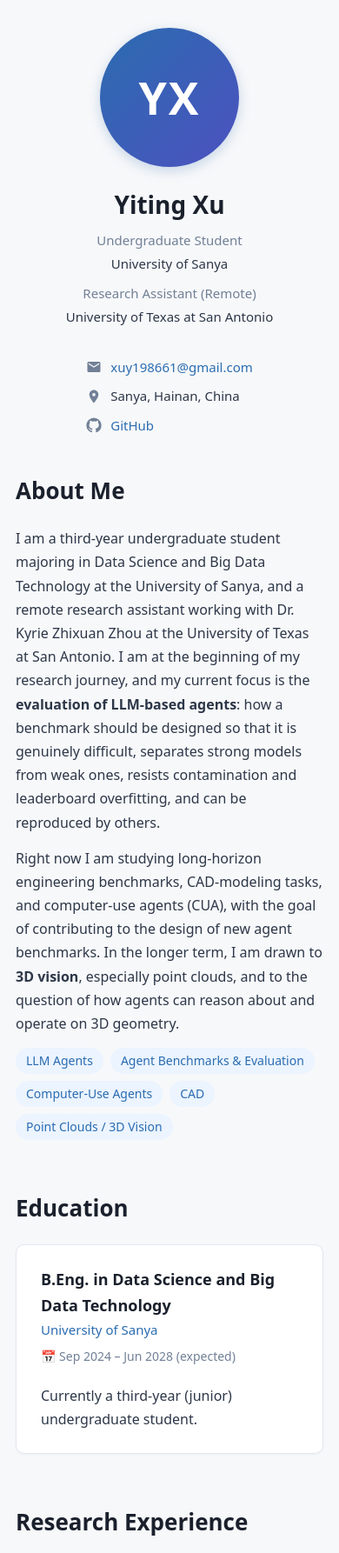
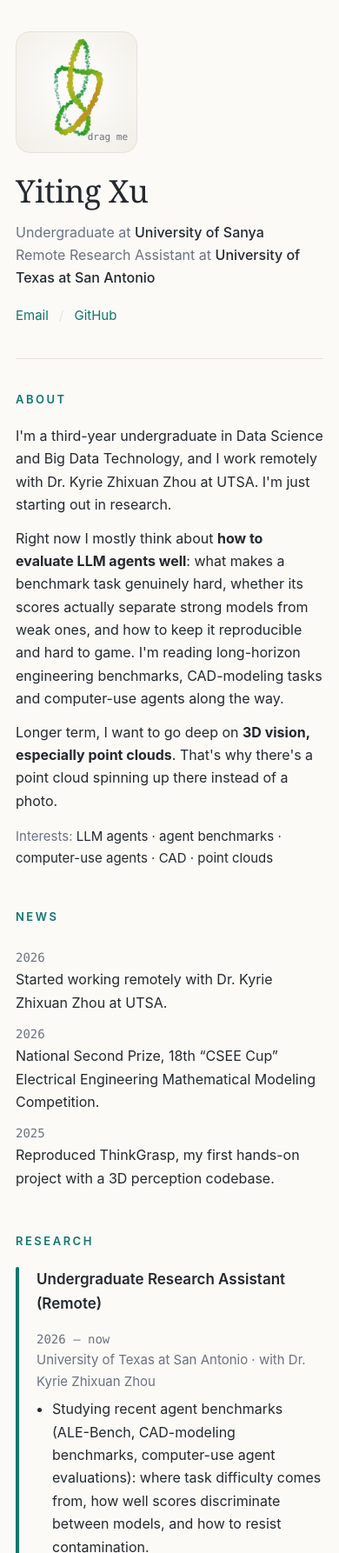
Before and after one commit to lizyxu/lizyxu.github.io, a plain HTML site: page index.html in a window 390 px wide. Shown: the top 1786 px of the page at 87% size. Drawn offline with Linux system fonts and the light colour scheme.

Commit message:
Add files via upload

```diff
--- a/index.html
+++ b/index.html
@@ -4,276 +4,284 @@
   <meta charset="UTF-8">
   <meta name="viewport" content="width=device-width, initial-scale=1.0">
   <title>Yiting Xu</title>
-  <meta name="description" content="Yiting Xu — undergraduate student at University of Sanya, interested in LLM agent evaluation and 3D vision.">
+  <meta name="description" content="Yiting Xu — undergraduate at University of Sanya, remote research assistant at UTSA. LLM agent evaluation, 3D vision.">
   <style>
     :root {
-      --bg: #f7f8fa;
-      --card: #ffffff;
-      --text: #2d3748;
-      --muted: #718096;
-      --heading: #1a202c;
-      --accent: #2b6cb0;
-      --accent-soft: #ebf4ff;
-      --border: #e2e8f0;
+      --bg: #fbfaf7;
+      --text: #24292f;
+      --muted: #6b7280;
+      --line: #e7e3da;
+      --accent: #0f766e;
+      --accent-2: #d97706;
     }
     * { box-sizing: border-box; margin: 0; padding: 0; }
-    html { scroll-behavior: smooth; }
     body {
-      font-family: "Noto Sans", "Open Sans", -apple-system, BlinkMacSystemFont, "Segoe UI", Roboto, "Helvetica Neue", Arial, sans-serif;
       background: var(--bg);
       color: var(--text);
-      line-height: 1.7;
+      font-family: -apple-system, BlinkMacSystemFont, "Segoe UI", "Helvetica Neue", Arial, sans-serif;
       font-size: 16px;
+      line-height: 1.65;
     }
-    a { color: var(--accent); text-decoration: none; }
-    a:hover { text-decoration: underline; }
+    a { color: var(--accent); text-decoration: none; border-bottom: 1px solid transparent; }
+    a:hover { border-bottom-color: var(--accent); }
+    .wrap { max-width: 820px; margin: 0 auto; padding: 64px 24px 40px; }
 
-    .layout {
+    /* ---------- Header ---------- */
+    header {
       display: grid;
-      grid-template-columns: 300px 1fr;
-      max-width: 1120px;
-      margin: 0 auto;
-      gap: 48px;
-      padding: 56px 24px;
+      grid-template-columns: 1fr 200px;
+      gap: 40px;
+      align-items: center;
+      padding-bottom: 36px;
+      border-bottom: 1px solid var(--line);
+    }
+    .name {
+      font-family: Georgia, "Times New Roman", serif;
+      font-size: 44px; font-weight: 400; letter-spacing: -0.5px; line-height: 1.1;
+    }
+    .name .zh { font-size: 22px; color: var(--muted); margin-left: 10px; letter-spacing: 2px; }
+    .tagline { margin-top: 14px; color: var(--muted); }
+    .tagline b { color: var(--text); font-weight: 500; }
+    .links { margin-top: 18px; font-size: 15px; }
+    .links a { margin-right: 4px; }
+    .links .sep { color: var(--line); margin: 0 8px; }
+
+    /* point-cloud "avatar" */
+    .cloud-box {
+      width: 200px; height: 200px; border-radius: 16px;
+      background: radial-gradient(circle at 50% 45%, #ffffff 0%, #f1eee6 100%);
+      border: 1px solid var(--line);
+      position: relative; overflow: hidden;
+    }
+    .cloud-box canvas { width: 100%; height: 100%; display: block; }
+    .cloud-box img { width: 100%; height: 100%; object-fit: cover; }
+    .cloud-cap {
+      position: absolute; bottom: 8px; right: 10px;
+      font-size: 11px; color: var(--muted); font-family: ui-monospace, Menlo, monospace;
     }
 
-    /* ---------- Sidebar ---------- */
-    .sidebar {
-      position: sticky;
-      top: 56px;
-      align-self: start;
-      text-align: center;
+    /* ---------- Sections ---------- */
+    section { padding: 36px 0 8px; }
+    h2 {
+      font-size: 13px; text-transform: uppercase; letter-spacing: 2.5px;
+      color: var(--accent); font-weight: 600; margin-bottom: 18px;
     }
-    .avatar {
-      width: 160px; height: 160px;
-      border-radius: 50%;
-      margin: 0 auto 20px;
-      background: linear-gradient(135deg, #2b6cb0, #4c51bf);
-      color: #fff;
-      display: flex; align-items: center; justify-content: center;
-      font-size: 52px; font-weight: 600; letter-spacing: 2px;
-      overflow: hidden;
-      box-shadow: 0 4px 14px rgba(43,108,176,.25);
-    }
-    .avatar img { width: 100%; height: 100%; object-fit: cover; }
-    .sidebar h1 { font-size: 28px; color: var(--heading); font-weight: 700; }
-    .sidebar .role { color: var(--muted); margin-top: 4px; font-size: 15px; }
-    .sidebar .affil { margin-top: 2px; font-size: 15px; }
-    .links { list-style: none; margin-top: 24px; text-align: left; display: inline-block; }
-    .links li { margin: 8px 0; font-size: 15px; display: flex; align-items: center; gap: 10px; }
-    .links svg { width: 18px; height: 18px; fill: var(--muted); flex-shrink: 0; }
-    .nav { margin-top: 28px; border-top: 1px solid var(--border); padding-top: 20px; }
-    .nav a { display: block; color: var(--muted); padding: 4px 0; font-size: 15px; }
-    .nav a:hover { color: var(--accent); text-decoration: none; }
+    p + p { margin-top: 12px; }
+    .interests { margin-top: 16px; font-size: 15px; color: var(--muted); }
+    .interests span { color: var(--text); }
 
-    /* ---------- Main ---------- */
-    section { margin-bottom: 56px; scroll-margin-top: 32px; }
-    section h2 {
-      font-size: 30px; color: var(--heading); font-weight: 700;
-      margin-bottom: 20px;
-    }
-    .about p { margin-bottom: 14px; }
-    .tags { display: flex; flex-wrap: wrap; gap: 8px; margin-top: 8px; }
-    .tag {
-      background: var(--accent-soft); color: var(--accent);
-      font-size: 14px; padding: 3px 12px; border-radius: 999px;
+    /* news */
+    .news { list-style: none; }
+    .news li { display: grid; grid-template-columns: 90px 1fr; gap: 12px; padding: 5px 0; }
+    .news time { color: var(--muted); font-family: ui-monospace, Menlo, monospace; font-size: 14px; padding-top: 2px; }
+
+    /* entries */
+    .entry { display: grid; grid-template-columns: 4px 1fr; gap: 20px; margin-bottom: 28px; }
+    .entry .bar { background: var(--line); border-radius: 2px; }
+    .entry.current .bar { background: var(--accent); }
+    .entry-head { display: flex; justify-content: space-between; align-items: baseline; gap: 16px; flex-wrap: wrap; }
+    .entry h3 { font-size: 17px; font-weight: 600; }
+    .entry .when { color: var(--muted); font-size: 14px; font-family: ui-monospace, Menlo, monospace; white-space: nowrap; }
+    .entry .where { color: var(--muted); font-size: 15px; margin-bottom: 6px; }
+    .entry ul { margin: 6px 0 0 18px; }
+    .entry li { margin: 3px 0; }
+
+    /* honors */
+    .honors { list-style: none; }
+    .honors li { display: grid; grid-template-columns: 56px 1fr; gap: 12px; padding: 8px 0; border-top: 1px dashed var(--line); }
+    .honors li:first-child { border-top: none; }
+    .honors .yr { color: var(--muted); font-family: ui-monospace, Menlo, monospace; font-size: 14px; padding-top: 2px; }
+    .honors .prize { font-weight: 600; }
+    .honors .prize.top { color: var(--accent-2); }
+
+    footer {
+      margin-top: 48px; padding-top: 20px; border-top: 1px solid var(--line);
+      color: var(--muted); font-size: 13px; display: flex; justify-content: space-between;
     }
 
-    .card {
-      background: var(--card);
-      border: 1px solid var(--border);
-      border-radius: 10px;
-      padding: 24px 28px;
-      margin-bottom: 20px;
-      box-shadow: 0 1px 3px rgba(0,0,0,.04);
-    }
-    .card h3 { font-size: 18px; color: var(--heading); font-weight: 600; }
-    .card .org { color: var(--accent); font-weight: 500; font-size: 15px; }
-    .card .date {
-      display: inline-block; color: var(--muted); font-size: 14px;
-      margin: 6px 0 12px;
-    }
-    .card .date::before { content: "📅 "; }
-    .card p { margin-top: 8px; }
-    .card ul { margin: 8px 0 0 20px; }
-    .card li { margin: 4px 0; }
-    .label { font-weight: 600; color: var(--heading); }
-
-    .honors { list-style: none; }
-    .honors li {
-      display: grid; grid-template-columns: 70px 1fr; gap: 16px;
-      padding: 14px 0; border-bottom: 1px solid var(--border);
-    }
-    .honors li:last-child { border-bottom: none; }
-    .honors .year { color: var(--muted); font-size: 14px; padding-top: 2px; }
-    .honors .prize { font-weight: 600; color: var(--heading); }
-    .honors .event { display: block; font-size: 15px; }
-
-    footer { color: var(--muted); font-size: 13px; text-align: center; padding: 8px 0 40px; }
-
-    @media (max-width: 860px) {
-      .layout { grid-template-columns: 1fr; gap: 32px; padding: 32px 18px; }
-      .sidebar { position: static; }
-      .nav { display: none; }
-      section h2 { font-size: 26px; }
-      .honors li { grid-template-columns: 1fr; gap: 2px; }
+    @media (max-width: 680px) {
+      .wrap { padding: 36px 18px; }
+      header { grid-template-columns: 1fr; gap: 24px; }
+      .cloud-box { width: 140px; height: 140px; order: -1; }
+      .name { font-size: 36px; }
+      .news li { grid-template-columns: 1fr; gap: 0; }
     }
   </style>
 </head>
 <body>
-  <div class="layout">
+  <div class="wrap">
 
-    <!-- ================= Sidebar ================= -->
-    <aside class="sidebar">
-      <!-- 有照片后：把照片命名为 avatar.jpg 放在同目录，并把下面的 YX 换成 <img src="avatar.jpg" alt="Yiting Xu"> -->
-      <div class="avatar">YX</div>
-      <h1>Yiting Xu</h1>
-      <div class="role">Undergraduate Student</div>
-      <div class="affil">University of Sanya</div>
-      <div class="role" style="margin-top:8px">Research Assistant (Remote)</div>
-      <div class="affil">University of Texas at San Antonio</div>
+    <header>
+      <div>
+        <h1 class="name">Yiting Xu</h1>
+        <p class="tagline">
+          Undergraduate at <b>University of Sanya</b><br>
+          Remote Research Assistant at <b>University of Texas at San Antonio</b>
+        </p>
+        <div class="links">
+          <a href="mailto:xuy198661@gmail.com">Email</a><span class="sep">/</span>
+          <a href="https://github.com/yitingxu">GitHub</a>
+          <!-- TODO：确认 OpenReview ID 后取消注释
+          <span class="sep">/</span><a href="https://openreview.net/profile?id=~Yiting_Xu1">OpenReview</a>
+          -->
+        </div>
+      </div>
 
-      <ul class="links">
-        <li>
-          <svg viewBox="0 0 24 24"><path d="M20 4H4a2 2 0 0 0-2 2v12a2 2 0 0 0 2 2h16a2 2 0 0 0 2-2V6a2 2 0 0 0-2-2zm0 4-8 5-8-5V6l8 5 8-5v2z"/></svg>
-          <a href="mailto:xuy198661@gmail.com">xuy198661@gmail.com</a>
-        </li>
-        <li>
-          <svg viewBox="0 0 24 24"><path d="M12 2C8.1 2 5 5.1 5 9c0 5.2 7 13 7 13s7-7.8 7-13c0-3.9-3.1-7-7-7zm0 9.5A2.5 2.5 0 1 1 12 6.5a2.5 2.5 0 0 1 0 5z"/></svg>
-          <span>Sanya, Hainan, China</span>
-        </li>
-        <li>
-          <svg viewBox="0 0 24 24"><path d="M12 .5A11.5 11.5 0 0 0 .5 12a11.5 11.5 0 0 0 7.9 10.9c.6.1.8-.3.8-.6v-2c-3.2.7-3.9-1.5-3.9-1.5-.5-1.3-1.3-1.7-1.3-1.7-1-.7.1-.7.1-.7 1.2.1 1.8 1.2 1.8 1.2 1 1.8 2.8 1.3 3.5 1 .1-.8.4-1.3.7-1.6-2.6-.3-5.3-1.3-5.3-5.7 0-1.3.5-2.3 1.2-3.1-.1-.3-.5-1.5.1-3.1 0 0 1-.3 3.2 1.2a11 11 0 0 1 5.8 0c2.2-1.5 3.2-1.2 3.2-1.2.6 1.6.2 2.8.1 3.1.8.8 1.2 1.8 1.2 3.1 0 4.4-2.7 5.4-5.3 5.7.4.4.8 1.1.8 2.2v3.3c0 .3.2.7.8.6A11.5 11.5 0 0 0 23.5 12 11.5 11.5 0 0 0 12 .5z"/></svg>
-          <a href="https://github.com/xuy198661-hash">GitHub</a>
-        </li>
-        <!-- TODO：OpenReview 确认 ID 后取消注释
-        <li>
-          <svg viewBox="0 0 24 24"><path d="M4 3h16a1 1 0 0 1 1 1v16a1 1 0 0 1-1 1H4a1 1 0 0 1-1-1V4a1 1 0 0 1 1-1zm3 4v10h2V7H7zm4 0v10h2v-4h2a3 3 0 0 0 0-6h-4zm2 2h2a1 1 0 0 1 0 2h-2V9z"/></svg>
-          <a href="https://openreview.net/profile?id=~Yiting_Xu1">OpenReview</a>
-        </li>
-        -->
-      </ul>
+      <!-- 有照片后：把 <canvas> 换成 <img src="avatar.jpg" alt="Yiting Xu">，并删掉 cloud-cap -->
+      <div class="cloud-box">
+        <canvas id="cloud" aria-label="A rotating point cloud"></canvas>
+        <span class="cloud-cap">drag me</span>
+      </div>
+    </header>
 
-      <nav class="nav">
-        <a href="#about">About Me</a>
-        <a href="#education">Education</a>
-        <a href="#research">Research Experience</a>
-        <a href="#honors">Honors &amp; Awards</a>
-      </nav>
-    </aside>
-
-    <!-- ================= Main ================= -->
-    <main>
-
-      <section id="about" class="about">
-        <h2>About Me</h2>
+    <section id="about">
+      <h2>About</h2>
       <p>
-          I am a third-year undergraduate student majoring in Data Science and Big Data Technology
-          at the University of Sanya, and a remote research assistant working with
-          Dr. Kyrie Zhixuan Zhou at the University of Texas at San Antonio. I am at the beginning of
-          my research journey, and my current focus is the <strong>evaluation of LLM-based agents</strong>: how a benchmark should be designed so
-          that it is genuinely difficult, separates strong models from weak ones, resists contamination
-          and leaderboard overfitting, and can be reproduced by others.
+        I'm a third-year undergraduate in Data Science and Big Data Technology, and I work remotely
+        with Dr. Kyrie Zhixuan Zhou at UTSA. I'm just starting out in research.
       </p>
       <p>
-          Right now I am studying long-horizon engineering benchmarks, CAD-modeling tasks, and
-          computer-use agents (CUA), with the goal of contributing to the design of new agent
-          benchmarks. In the longer term, I am drawn to <strong>3D vision</strong>, especially point clouds,
-          and to the question of how agents can reason about and operate on 3D geometry.
+        Right now I mostly think about <strong>how to evaluate LLM agents well</strong>: what makes a
+        benchmark task genuinely hard, whether its scores actually separate strong models from weak ones,
+        and how to keep it reproducible and hard to game. I'm reading long-horizon engineering benchmarks,
+        CAD-modeling tasks and computer-use agents along the way.
       </p>
-        <div class="tags">
-          <span class="tag">LLM Agents</span>
-          <span class="tag">Agent Benchmarks &amp; Evaluation</span>
-          <span class="tag">Computer-Use Agents</span>
-          <span class="tag">CAD</span>
-          <span class="tag">Point Clouds / 3D Vision</span>
+      <p>
+        Longer term, I want to go deep on <strong>3D vision, especially point clouds</strong>.
+        That's why there's a point cloud spinning up there instead of a photo.
+      </p>
+      <p class="interests">
+        Interests: <span>LLM agents · agent benchmarks · computer-use agents · CAD · point clouds</span>
+      </p>
+    </section>
+
+    <section id="news">
+      <h2>News</h2>
+      <ul class="news">
+        <li><time>2026</time><span>Started working remotely with Dr. Kyrie Zhixuan Zhou at UTSA.</span></li>
+        <li><time>2026</time><span>National Second Prize, 18th “CSEE Cup” Electrical Engineering Mathematical Modeling Competition.</span></li>
+        <li><time>2025</time><span>Reproduced ThinkGrasp, my first hands-on project with a 3D perception codebase.</span></li>
+      </ul>
+    </section>
+
+    <section id="research">
+      <h2>Research</h2>
+
+      <div class="entry current">
+        <div class="bar"></div>
+        <div>
+          <div class="entry-head">
+            <h3>Undergraduate Research Assistant (Remote)</h3>
+            <span class="when">2026 – now</span>
+          </div>
+          <div class="where">University of Texas at San Antonio · with Dr. Kyrie Zhixuan Zhou</div>
+          <ul>
+            <li>Studying recent agent benchmarks (ALE-Bench, CAD-modeling benchmarks, computer-use agent evaluations): where task difficulty comes from, how well scores discriminate between models, and how to resist contamination.</li>
+            <li>Drafted and iterated on a prototype CAD-modeling task for agent evaluation: task specification, verifier design, failure analysis.</li>
+          </ul>
+        </div>
+      </div>
+
+      <div class="entry">
+        <div class="bar"></div>
+        <div>
+          <div class="entry-head">
+            <h3>Reproducing ThinkGrasp</h3>
+            <span class="when">2025</span>
+          </div>
+          <div class="where">Self-directed project</div>
+          <ul>
+            <li>Reproduced <em>ThinkGrasp</em>, a vision-language system for robotic grasping in clutter, with the help of AI coding assistants; set up the full pipeline end to end.</li>
+          </ul>
+        </div>
       </div>
     </section>
 
     <section id="education">
       <h2>Education</h2>
-        <div class="card">
+      <div class="entry current">
+        <div class="bar"></div>
+        <div>
+          <div class="entry-head">
             <h3>B.Eng. in Data Science and Big Data Technology</h3>
-          <div class="org">University of Sanya</div>
-          <div class="date">Sep 2024 – Jun 2028 (expected)</div>
-          <p>Currently a third-year (junior) undergraduate student.</p>
-          <!-- 可选：补上 GPA / 排名 / 核心课程，例如：
-          <p><span class="label">Relevant Coursework:</span> Machine Learning, Data Structures, Probability &amp; Statistics, Linear Algebra, ...</p>
-          -->
+            <span class="when">2024 – 2028 (expected)</span>
           </div>
-      </section>
-
-      <section id="research">
-        <h2>Research Experience</h2>
-
-        <div class="card">
-          <h3>Undergraduate Research Assistant (Remote)</h3>
-          <div class="org">University of Texas at San Antonio</div>
-          <div class="date">2026 – Present</div>
-          <p>
-            Working with Dr. Kyrie Zhixuan Zhou on research on LLM agents and their evaluation.
-          </p>
-          <p>
-            Studying recent agent benchmarks, including ALE-Bench, CAD-modeling benchmarks, and
-            computer-use agent evaluations, with an eye on where task difficulty comes from, how
-            well scores separate models, and how evaluation can be kept reproducible and
-            contamination-resistant.
-          </p>
-          <p>
-            Drafted and iterated on a prototype CAD-modeling task for agent evaluation, working
-            through task specification, verification design, and failure analysis.
-          </p>
+          <div class="where">University of Sanya · currently in year 3</div>
         </div>
-
-        <div class="card">
-          <h3>Reproduction of ThinkGrasp</h3>
-          <div class="org">Course / self-directed project</div>
-          <div class="date">2025</div>
-          <p>
-            Reproduced <em>ThinkGrasp</em>, a vision-language system for robotic grasping in cluttered
-            scenes, using AI coding assistants. Set up the environment and pipeline end to end, which
-            gave me first-hand experience with 3D perception and embodied-AI codebases.
-          </p>
       </div>
     </section>
 
     <section id="honors">
-        <h2>Honors &amp; Awards</h2>
+      <h2>Honors</h2>
       <ul class="honors">
-          <li>
-            <span class="year">2026</span>
-            <span>
-              <span class="prize">🏆 National Second Prize</span>
-              <span class="event">The 18th “CSEE Cup” National College Students’ Electrical Engineering Mathematical Modeling Competition</span>
-            </span>
-          </li>
-          <li>
-            <span class="year">2026</span>
-            <span>
-              <span class="prize">🏆 Third Prize (Undergraduate Group, Guangdong Division)</span>
-              <span class="event">National College Students’ Statistical Modeling Competition</span>
-            </span>
-          </li>
-          <li>
-            <span class="year">2025</span>
-            <span>
-              <span class="prize">🏆 Best Creativity &amp; Design Award</span>
-              <span class="event">AI Agent Application and Development Competition</span>
-            </span>
-          </li>
-          <li>
-            <span class="year">2025</span>
-            <span>
-              <span class="prize">🏆 Provincial Second Prize</span>
-              <span class="event">Chinese Collegiate Computing Competition (4C)</span>
-            </span>
-          </li>
+        <li><span class="yr">2026</span><span><span class="prize top">National Second Prize</span> · 18th “CSEE Cup” National College Students’ Electrical Engineering Mathematical Modeling Competition</span></li>
+        <li><span class="yr">2026</span><span><span class="prize">Third Prize</span> · National College Students’ Statistical Modeling Competition (Guangdong Division, Undergraduate Group)</span></li>
+        <li><span class="yr">2025</span><span><span class="prize">Best Creativity &amp; Design Award</span> · AI Agent Application and Development Competition</span></li>
+        <li><span class="yr">2025</span><span><span class="prize">Provincial Second Prize</span> · Chinese Collegiate Computing Competition (4C)</span></li>
       </ul>
     </section>
 
-    </main>
+    <footer>
+      <span>© 2026 Yiting Xu</span>
+      <span>Last updated Nov 2026</span>
+    </footer>
   </div>
 
-  <footer>© 2026 Yiting Xu · Last updated Nov 2026</footer>
+  <script>
+  // A small rotating point cloud (a torus knot sampled as points). Drag to rotate.
+  (function () {
+    const cv = document.getElementById('cloud');
+    if (!cv) return;
+    const ctx = cv.getContext('2d');
+    const dpr = window.devicePixelRatio || 1;
+    function resize() {
+      const r = cv.getBoundingClientRect();
+      cv.width = r.width * dpr; cv.height = r.height * dpr;
+    }
+    resize(); window.addEventListener('resize', resize);
+
+    const pts = [];
+    const N = 900;
+    for (let i = 0; i < N; i++) {
+      const t = (i / N) * Math.PI * 2;
+      const p = 2, q = 3, R = 1, r = 0.42;
+      const cx = (R + r * Math.cos(q * t)) * Math.cos(p * t);
+      const cy = (R + r * Math.cos(q * t)) * Math.sin(p * t);
+      const cz = r * Math.sin(q * t);
+      const j = () => (Math.random() - 0.5) * 0.09;
+      pts.push([cx + j(), cy + j(), cz + j()]);
+    }
+
+    let ay = 0, ax = 0.5, vy = 0.006, drag = false, lx = 0, ly = 0;
+    cv.addEventListener('pointerdown', e => { drag = true; lx = e.clientX; ly = e.clientY; cv.setPointerCapture(e.pointerId); });
+    cv.addEventListener('pointerup', () => { drag = false; });
+    cv.addEventListener('pointermove', e => {
+      if (!drag) return;
+      ay += (e.clientX - lx) * 0.01; ax += (e.clientY - ly) * 0.01;
+      lx = e.clientX; ly = e.clientY;
+    });
+
+    function frame() {
+      if (!drag) ay += vy;
+      const w = cv.width, h = cv.height, s = Math.min(w, h) * 0.3;
+      ctx.clearRect(0, 0, w, h);
+      const cyA = Math.cos(ay), syA = Math.sin(ay), cxA = Math.cos(ax), sxA = Math.sin(ax);
+      const proj = pts.map(([x, y, z]) => {
+        let x1 = x * cyA + z * syA, z1 = -x * syA + z * cyA;
+        let y1 = y * cxA - z1 * sxA, z2 = y * sxA + z1 * cxA;
+        return [x1, y1, z2];
+      }).sort((a, b) => a[2] - b[2]);
+      for (const [x, y, z] of proj) {
+        const d = (z + 1.5) / 3; // 0..1 depth
+        ctx.fillStyle = `hsla(${172 - d * 140}, 70%, ${30 + d * 15}%, ${0.35 + d * 0.6})`;
+        ctx.beginPath();
+        ctx.arc(w / 2 + x * s, h / 2 + y * s, (0.8 + d * 1.6) * dpr, 0, Math.PI * 2);
+        ctx.fill();
+      }
+      requestAnimationFrame(frame);
+    }
+    frame();
+  })();
+  </script>
 </body>
 </html>
```
Lines whose indentation alone changed are shown as unchanged.
